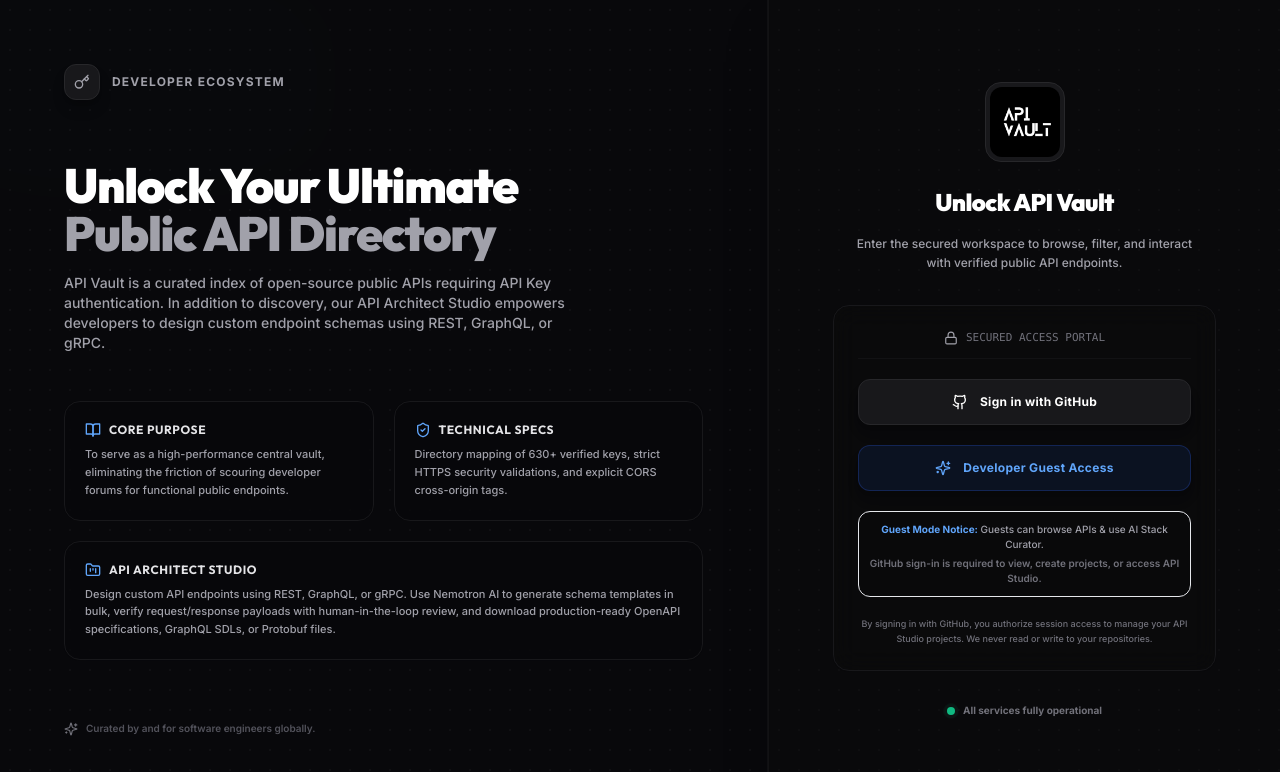
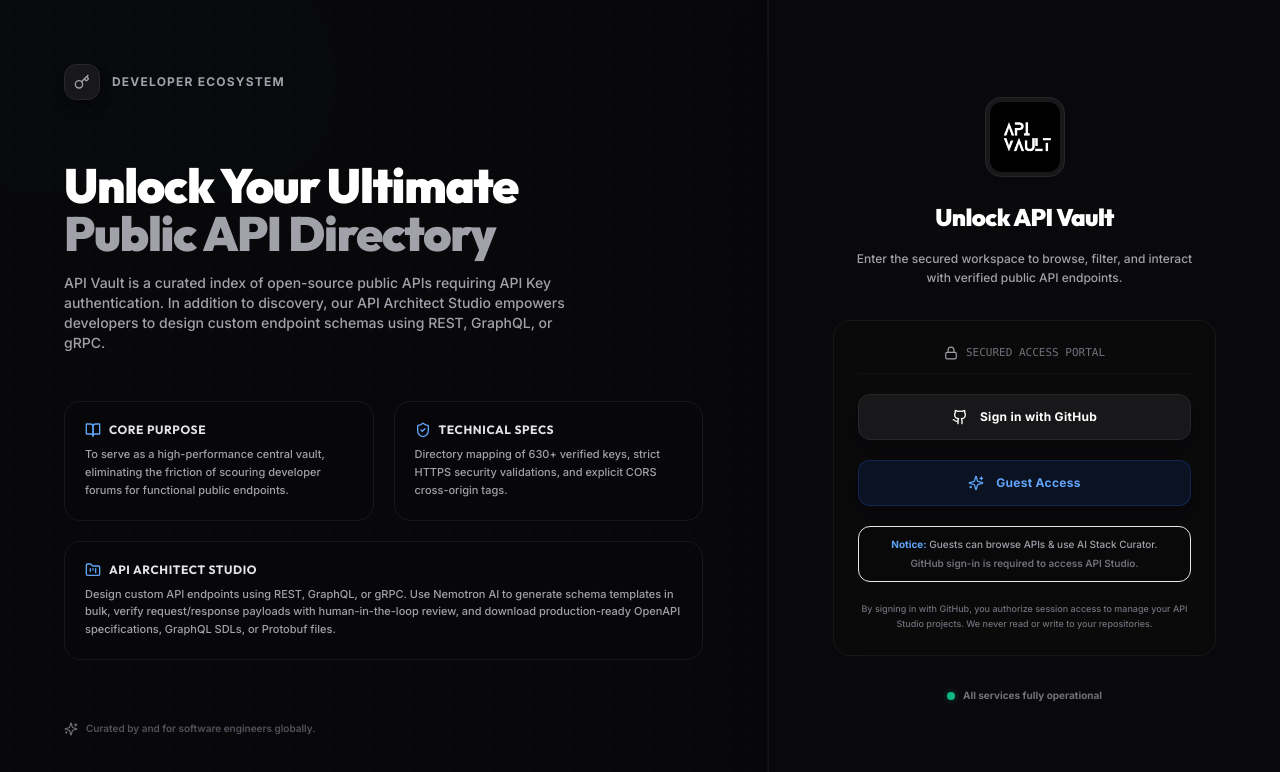
Before and after one commit to PrathamR015/API_Vault, a React (Vite) app in the folder client/: page /login in a window 1280 px wide. Shown: the top 772 px of the page. Built offline with nearby package versions, Linux system fonts and the light colour scheme; no server answers.

Commit message:
Minor frontend update

```diff
--- a/client/src/pages/Login.jsx
+++ b/client/src/pages/Login.jsx
@@ -128,11 +128,11 @@
               className="w-full flex items-center justify-center gap-3 px-5 py-3.5 bg-blue-600/10 hover:bg-blue-600/20 text-blue-400 font-bold rounded-xl border border-blue-900/50 hover:border-blue-800 transition-all duration-200 shadow-lg active:scale-[0.98] select-none"
             >
               <Sparkles className="w-4 h-4 text-blue-400" />
-              <span className="text-xs tracking-wide">Developer Guest Access</span>
+              <span className="text-xs tracking-wide">Guest Access</span>
             </button>
             <div className="text-[10px] text-zinc-400 font-medium text-center bg-zinc-950/60 p-2.5 rounded-xl border border-zinc-850 space-y-1">
-              <p><span className="text-blue-400 font-bold">Guest Mode Notice:</span> Guests can browse APIs & use AI Stack Curator.</p>
-              <p className="text-zinc-500 font-semibold">GitHub sign-in is required to view, create projects, or access API Studio.</p>
+              <p><span className="text-blue-400 font-bold">Notice:</span> Guests can browse APIs & use AI Stack Curator.</p>
+              <p className="text-zinc-500 font-semibold">GitHub sign-in is required to access API Studio.</p>
             </div>
             <div className="text-center text-[9px] text-zinc-500 leading-relaxed font-medium">
               By signing in with GitHub, you authorize session access to manage your API Studio projects. We never read or write to your repositories.
```
